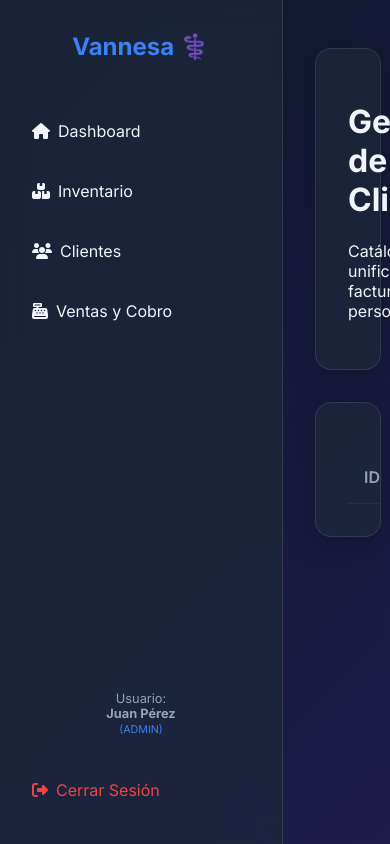
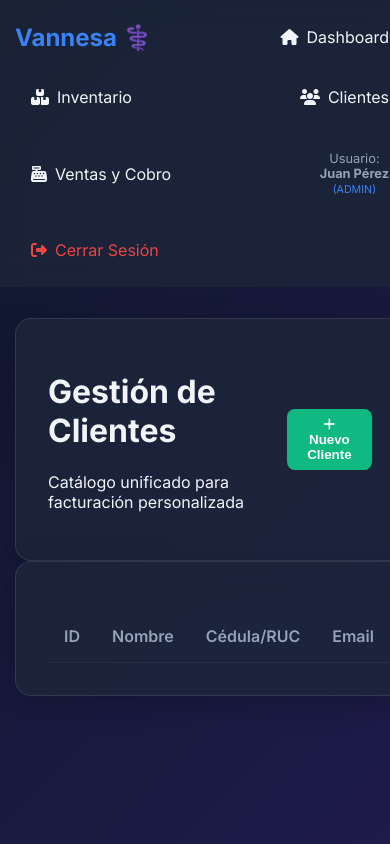
Before and after one commit to JesterAMR/Farmacia-Vannesa, a Flask app: page /clients/ in a window 390 px wide; the page is wider, and only the part inside the window is pictured. Run offline with Flask 3, Linux system fonts and the light colour scheme; a user stored in the database is signed in; data that the repository does not hold is empty; parts of the project's set-up code (start-up, migrations or seed data) failed here and were passed over.

Commit message:
Agregado CSS responsivo para dispositivos móviles

```diff
--- a/app/presentation/static/css/style.css
+++ b/app/presentation/static/css/style.css
@@ -238,3 +238,45 @@ tr:hover td {
 
 .flash.success { background: rgba(16, 185, 129, 0.2); border: 1px solid var(--success); }
 .flash.error { background: rgba(239, 68, 68, 0.2); border: 1px solid var(--danger); }
+
+/* --- DISEÑO RESPONSIVO PARA MÓVILES --- */
+@media (max-width: 768px) {
+    /* Cambiamos la estructura general para que sea vertical */
+    body {
+        display: flex;
+        flex-direction: column;
+    }
+
+    /* Transformamos la barra lateral en una barra superior horizontal */
+    .sidebar {
+        width: 100%;
+        height: auto;
+        min-height: fit-content;
+        position: relative; /* Anula el position: fixed si lo tenías */
+        display: flex;
+        flex-direction: row;
+        flex-wrap: wrap;
+        justify-content: space-between;
+        align-items: center;
+        padding: 15px;
+    }
+
+    /* Ocultamos textos redundantes en móvil para ahorrar espacio (opcional) */
+    .sidebar h2 {
+        margin: 0;
+        font-size: 1.5rem;
+    }
+
+    /* El contenido principal ahora toma el 100% del ancho debajo de la barra */
+    .main-content {
+        width: 100%;
+        margin-left: 0; /* Anula el margen izquierdo si la sidebar era fija */
+        padding: 15px;
+    }
+
+    /* Ajuste para que el panel de login no quede pegado a los bordes */
+    .glass-panel {
+        max-width: 90% !important;
+        margin: 0 auto;
+    }
+}
```
